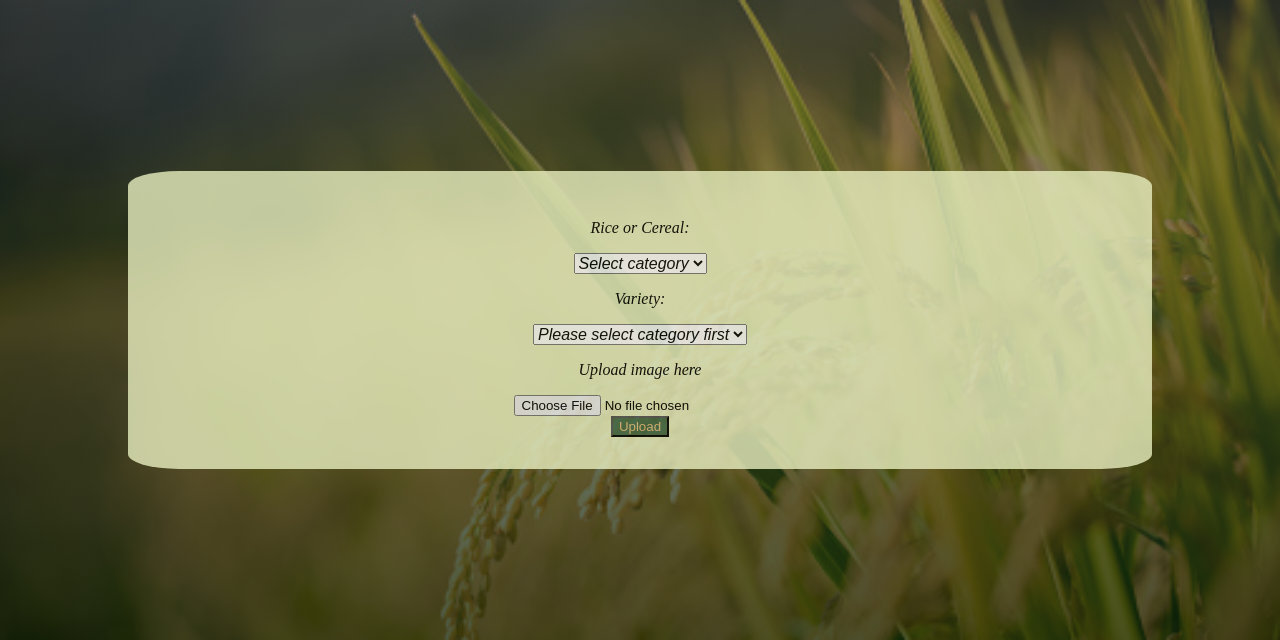
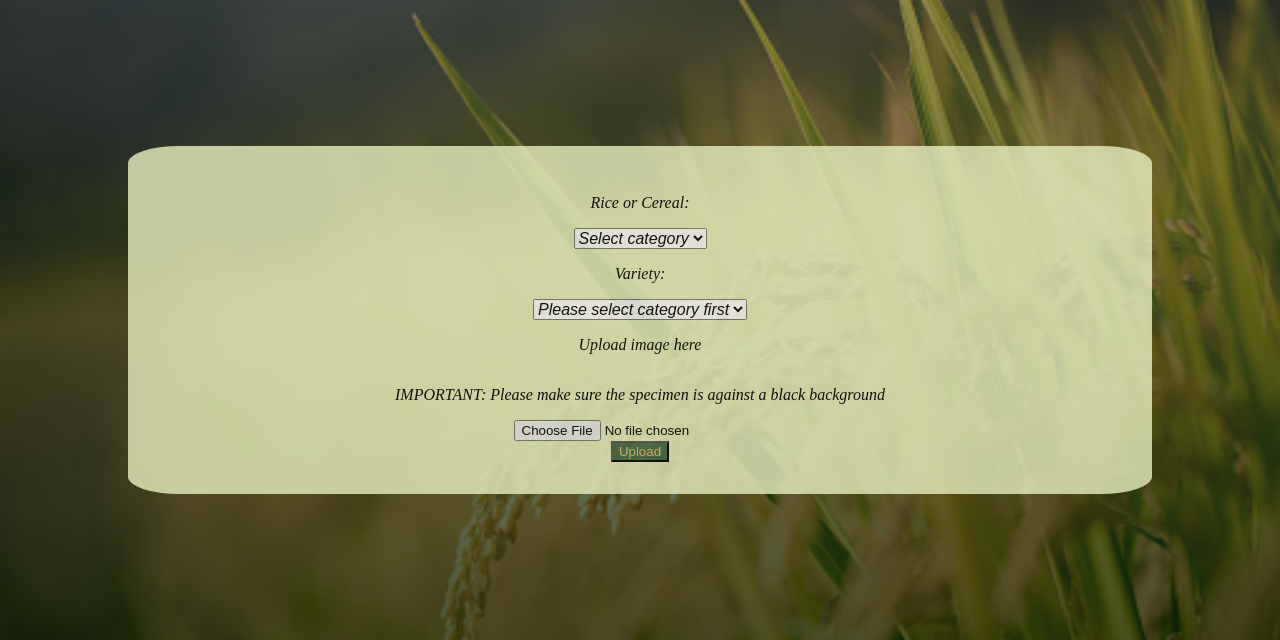
Before and after one commit to ganesh-arumuganainar/rice-adulteration-project, a Flask app: page / in a window 1280 px wide. Shown: the part 160-800 px from the top of the page. Run offline with Flask 2, Linux system fonts and the light colour scheme.

Commit message:
info added

```diff
--- a/templates/upload_images.html
+++ b/templates/upload_images.html
@@ -71,6 +71,7 @@
 
 
 				<p>Upload image here</p>
+				<p>IMPORTANT: Please make sure the specimen is against a black background</p>
 			    <input type="file" id="image" name="image" accept="image/*">
 
 
```
